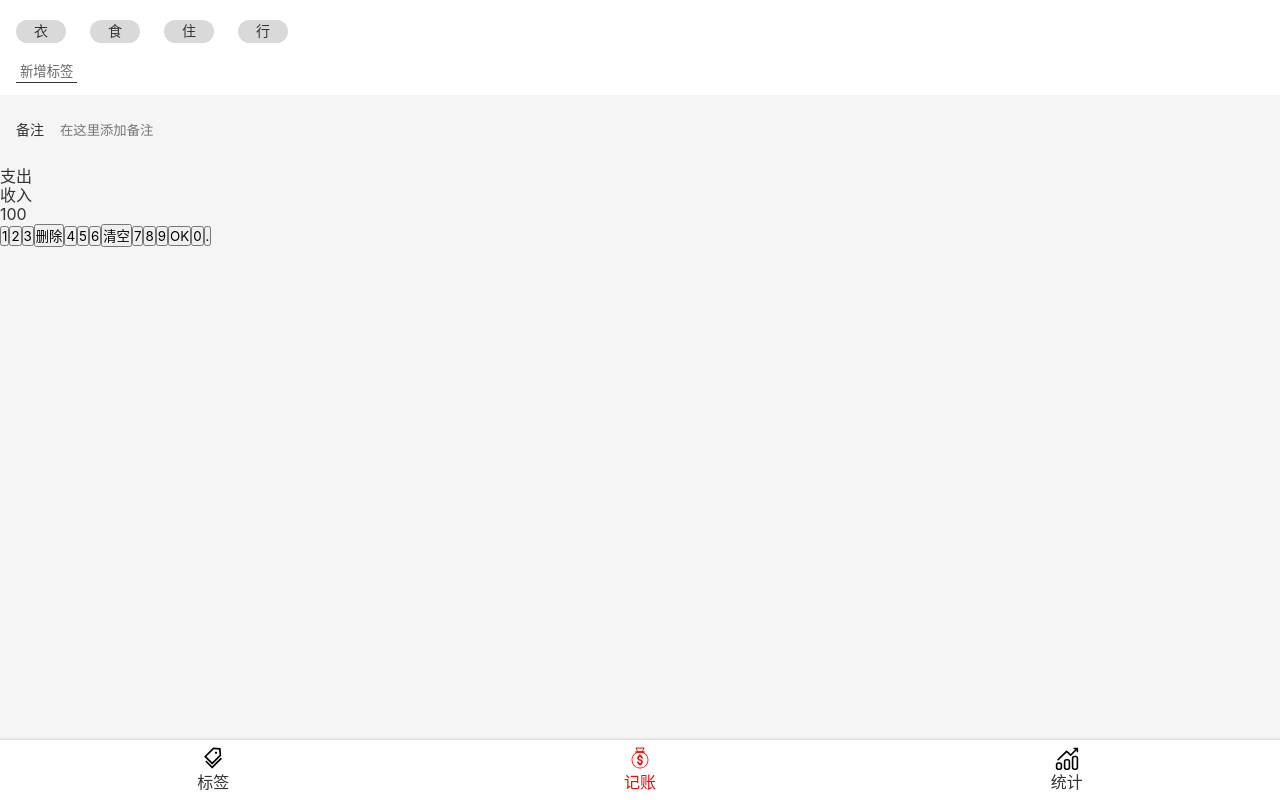
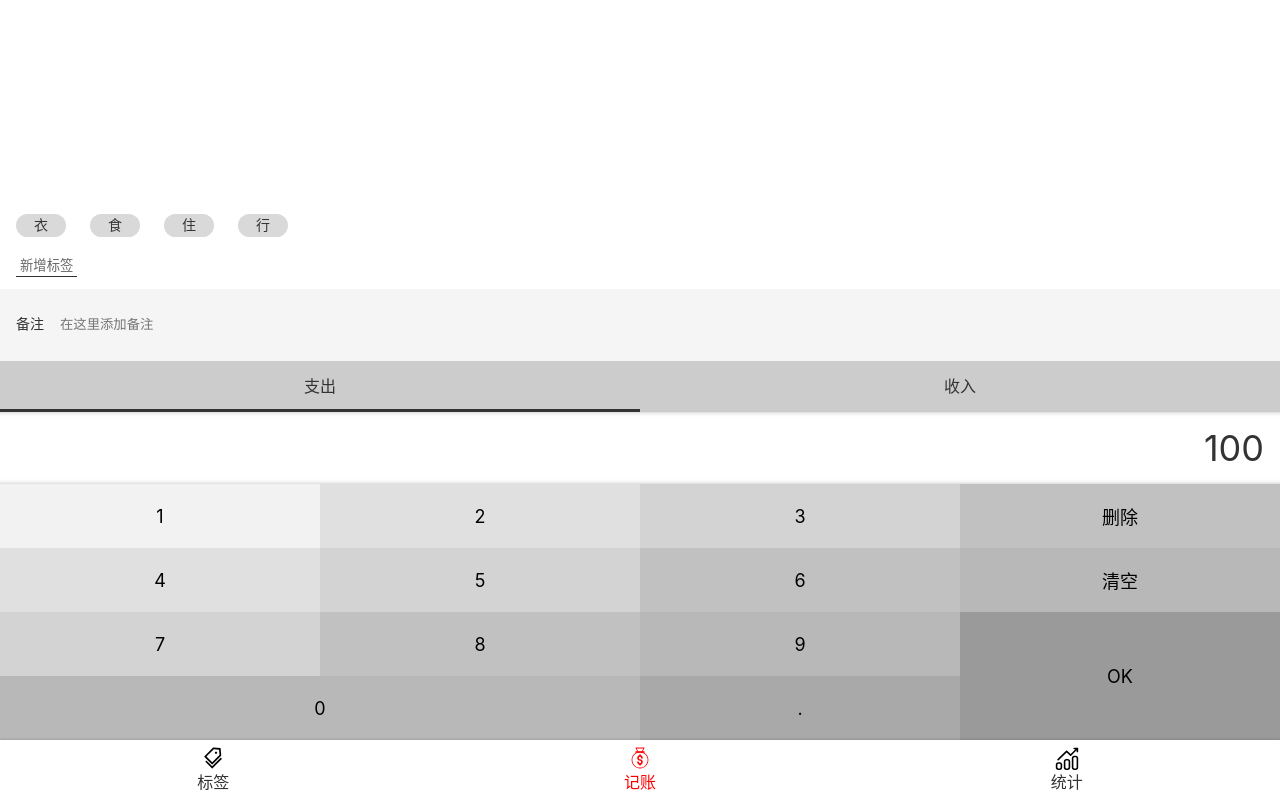
Before and after one commit to oldUath/bookeeping-react, a React app: page /#/money in a window 1280 px wide. Built offline with nearby package versions, Linux system fonts and the light colour scheme.

Commit message:
撑满布局

```diff
--- a/src/components/Layout.tsx
+++ b/src/components/Layout.tsx
@@ -15,7 +15,7 @@ const Main = styled.div`
 const Layout=(props:any)=>{
   return(
     <Wrapper>
-      <Main>
+      <Main  className={props.className}>
         {props.children}
       </Main>
       <Nav />
--- a/src/index.scss
+++ b/src/index.scss
@@ -27,3 +27,8 @@ button{
   width: 4em;
   height: 4em;
 }
+.clearfix::after {
+  content: '';
+  display: block;
+  clear: both;
+}
--- a/src/views/Money.tsx
+++ b/src/views/Money.tsx
@@ -4,6 +4,8 @@ import styled from "styled-components";
 
 const TagsSection = styled.section`
   background: #FFFFFF; padding: 12px 16px;
+  flex-grow: 1; display:flex; flex-direction: column;
+  justify-content: flex-end; align-items: flex-start;
   > ol { margin: 0 -12px;
     > li{
        background: #D9D9D9; border-radius: 18px;
@@ -36,15 +38,83 @@ const NotesSection = styled.section`
   }
 `
 const CategorySection = styled.section`
-
+  ul{
+    background-color: #ccc;
+    display: flex;
+    >li{
+      width: 50%;
+      text-align: center;
+      padding: 16px 0;
+      position: relative;
+      &.selected::before{
+        content: '';
+        display: flex;
+        height: 3px;
+        background-color: #333;
+        position: absolute;
+        bottom: 0;
+        width: 100%;
+        left: 0;
+      }
+    }
+  }
 `
 const NumberPadSection = styled.section`
-
+  display:flex;
+  flex-direction: column;
+  > .output{
+    background:white;
+    font-size: 36px;
+    line-height: 72px;
+    text-align:right;
+    padding: 0 16px;
+    box-shadow: inset 0 -5px 5px -5px rgba(0,0,0,0.25),
+    inset 0 5px 5px -5px rgba(0,0,0,0.25);
+  }
+  > .pad{
+    > button{
+      font-size: 18px; float: left; width: 25%; height: 64px; border: none;
+      &.ok{ height: 128px; float: right; }
+      &.zero{ width: 50%; }
+      &:nth-child(1){
+        background:#f2f2f2;
+      }
+      &:nth-child(2),
+      &:nth-child(5) {
+        background:#E0E0E0;
+      }
+      &:nth-child(3),
+      &:nth-child(6),
+      &:nth-child(9) {
+        background:#D3D3D3;
+      }
+      &:nth-child(4),
+      &:nth-child(7),
+      &:nth-child(10) {
+        background:#C1C1C1;
+      }
+      &:nth-child(8),
+      &:nth-child(11),
+      &:nth-child(13) {
+        background:#B8B8B8;
+      }
+      &:nth-child(12) {
+        background:#9A9A9A;
+      }
+      &:nth-child(14) {
+        background:#A9A9A9;
+      }
+    }
+  }
+`
+const MyLayout = styled(Layout)`
+  display:flex;
+  flex-direction: column;
 `
 
 function Money(){
   return(
-    <Layout>
+    <MyLayout>
       <TagsSection>
         <ol>
           <li>衣</li>
@@ -62,13 +132,13 @@ function Money(){
       </NotesSection>
       <CategorySection>
         <ul>
-          <li>支出</li>
+          <li className="selected">支出</li>
           <li>收入</li>
         </ul>
       </CategorySection>
       <NumberPadSection>
-        <div>100</div>
-        <div>
+        <div className="output">100</div>
+        <div className="pad clearfix">
           <button>1</button>
           <button>2</button>
           <button>3</button>
@@ -80,13 +150,12 @@ function Money(){
           <button>7</button>
           <button>8</button>
           <button>9</button>
-          <button>OK</button>
-          <button>0</button>
-          <button>.</button>
-
+          <button className="ok">OK</button>
+          <button className="zero">0</button>
+          <button className="dot">.</button>
         </div>
       </NumberPadSection>
-    </Layout>
+    </MyLayout>
   )
 }
 export default Money
```
